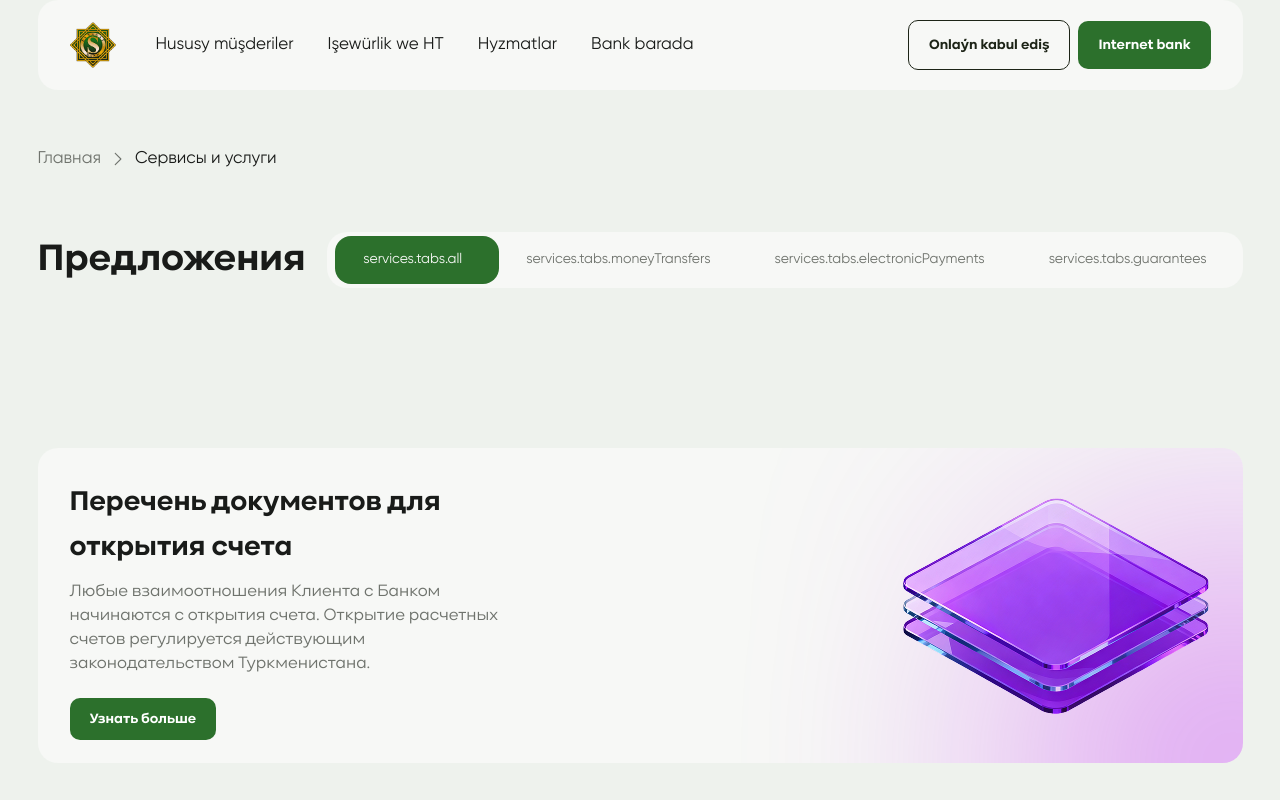
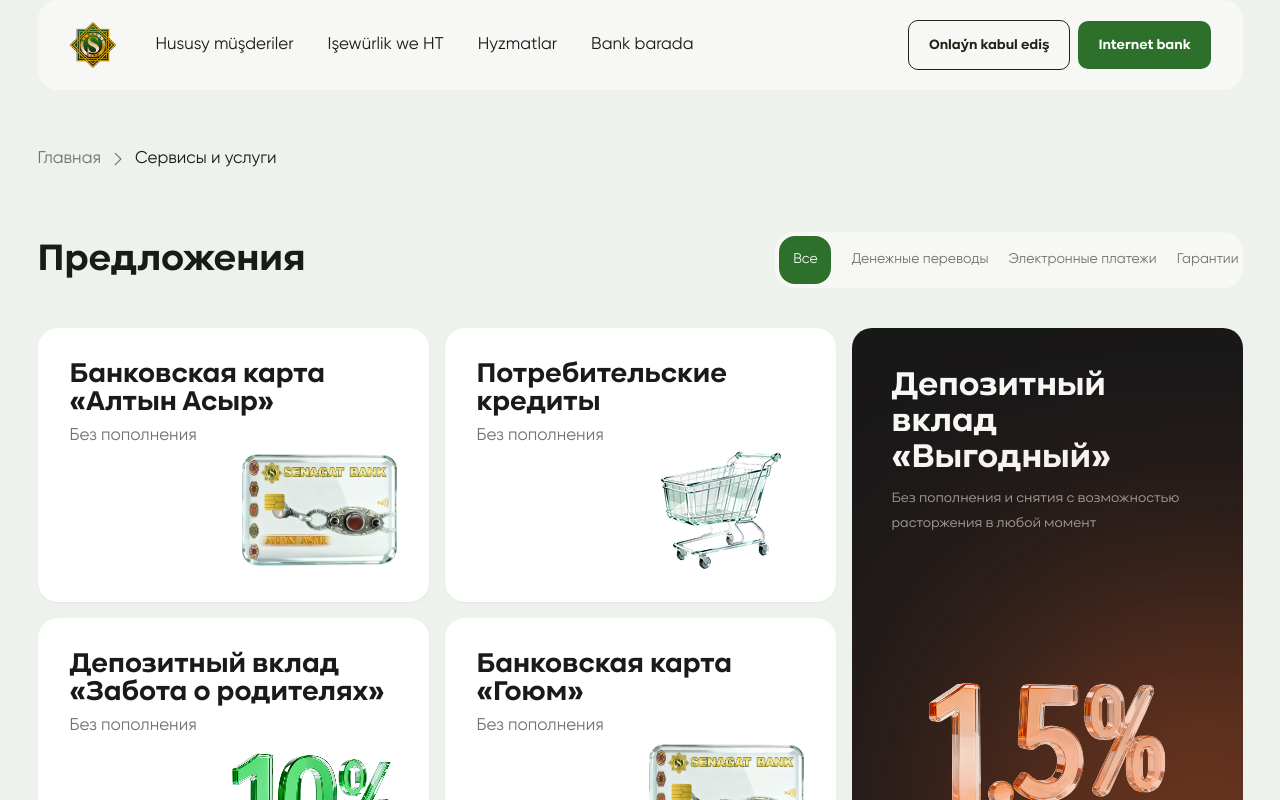
Before and after one commit to Meylis7/Senagat, a Vue app: page /services in a window 1280 px wide. Shown: the top 800 px of the page. Built offline with nearby package versions, Linux system fonts and the light colour scheme.

Commit message:
update locale and tabs update

```diff
--- a/src/components/website/Header.vue
+++ b/src/components/website/Header.vue
@@ -1,10 +1,10 @@
 <script setup>
     import { RouterLink, useRoute } from 'vue-router';
     import { useI18n } from 'vue-i18n';
-
+    const { t, locale } = useI18n();
     import { ref, onMounted, onUnmounted, nextTick, computed, watch } from 'vue';
 
-    const { t, locale } = useI18n();
+
 
     import logo from "@/assets/images/logo.png";
 
@@ -120,7 +120,7 @@
                         </RouterLink>
 
                         <div class="flex items-center ml-auto gap-x-2">
-                            <RouterLink to="/" :class="[
+                            <RouterLink to="/dashboard" :class="[
                                 'block text-sm font-bold border-solid border-[1px] rounded-[10px] px-5 py-[14px]',
                                 isDetailPage && !isSticky ? 'text-mainWhite border-[#F7F8F6]' : 'text-[#1D2417] border-[#1D2417]'
                             ]">
--- a/src/components/website/Hero.vue
+++ b/src/components/website/Hero.vue
@@ -1,5 +1,7 @@
 <script setup>
     import { RouterLink } from 'vue-router';
+    import { useI18n } from 'vue-i18n';
+    const { t, locale } = useI18n();
 
     import card from "@/assets/images/card-1.png";
 
@@ -7,16 +9,17 @@
 </script>
 
 <template>
-    <section class="hero pt-[155px] pb-[80px] bg-[#152A13] relative overflow-hidden">
+    <section class="hero pt-[155px] pb-[80px] bg-[#173A16] relative overflow-hidden">
         <div class="auto_container">
             <div class="hero_wrap">
                 <h1 class="m-auto max-w-[660px] text-center text-5xl font-bold text-mainWhite">
-                    Виртуальная карта за 0₽ с мгновенным кэшбэком
+                    {{ t('hero.title') }}
                 </h1>
 
                 <RouterLink to="/"
                     class="block mt-5 w-fit text-white text-[17px] font-normal font-Gilroy bg-[#2C702C] rounded-[20px] py-3 px-[35px] mx-auto">
-                    Узнать больше</RouterLink>
+                    {{ t('btn.learnMore') }}
+                </RouterLink>
 
                 <span class="block mt-[140px] max-w-[400px] mx-auto relative z-10">
                     <img :src="card" class="block w-full h-full object-contain" alt="card">
--- a/src/locales/en.js
+++ b/src/locales/en.js
@@ -5,6 +5,12 @@
     aboutBank: 'About',
     onlineReception: 'Online Reception',
     internetBank: 'Internet Banking',
+  },
+  hero: {
+    title: 'Virtual Card for free with Instant Cashback',
+  },
+  btn: {
+    learnMore: 'Learn more',
   },
   nav: {
     loans: {
@@ -42,14 +48,14 @@
       safetyDepositBoxes: 'Safety Deposit Boxes',
       currencyExchange: 'Currency Exchange',
       utilityPayments: 'Utility Payments',
-      communicationPayments: 'Communication Payments'
+      communicationPayments: 'Communication Payments',
     },
     tabs: {
       all: 'All',
       moneyTransfers: 'Money Transfers',
       electronicPayments: 'Electronic Payments',
-      guarantees: 'Guarantees'
-    }
+      guarantees: 'Guarantees',
+    },
   },
   footer: {
     languages: {
--- a/src/locales/ru.js
+++ b/src/locales/ru.js
@@ -44,12 +44,6 @@
       utilityPayments: 'Оплата коммунальных услуг',
       communicationPayments: 'Оплата услуг связи',
     },
-    tabs: {
-      all: 'Все',
-      moneyTransfers: 'Денежные переводы',
-      electronicPayments: 'Электронные платежи',
-      guarantees: 'Гарантии'
-    },
   },
   footer: {
     languages: {
--- a/src/locales/tk.js
+++ b/src/locales/tk.js
@@ -4,7 +4,13 @@
     businessAndIP: 'Işewürlik we HT',
     aboutBank: 'Bank barada',
     onlineReception: 'Onlaýn kabul ediş',
-    internetBank: 'Internet bank'
+    internetBank: 'Internet bank',
+  },
+  hero: {
+    title: 'Wirtual kart 0 manada, dessine keşbek bilen',
+  },
+  btn: {
+    learnMore: 'Giňişleýin öwrenmek',
   },
   nav: {
     loans: {
@@ -17,13 +23,13 @@
       agricultural: 'Oba hojalygy',
       stateEnterprises: 'Döwlet kärhanalary',
       publicFacilitiesFinancing: 'Jemgyýetçilik desgalaryny maliýeleşdirmek',
-      forProductionPurposes: 'Önümçilik maksatlary üçin'
+      forProductionPurposes: 'Önümçilik maksatlary üçin',
     },
     cards: {
       title: 'Kartlar',
       altynAsyrCard: 'Altyn asyr kart',
       goyumCard: 'Goýum kart',
-      mashgalaCard: 'Maşgala kart'
+      mashgalaCard: 'Maşgala kart',
     },
     deposits: {
       title: 'Goýumlar',
@@ -34,7 +40,7 @@
       profitable: 'Peýdaly',
       demandDeposit: 'Talap edilýänçä goýum',
       altynAsyrCardDeposit: '«Altyn Asyr» bank karty boýunça goýum',
-      goyumCardDeposit: '«Goýum» bank karty boýunça goýum'
+      goyumCardDeposit: '«Goýum» bank karty boýunça goýum',
     },
     services: {
       title: 'Hyzmatlar',
@@ -42,20 +48,28 @@
       safetyDepositBoxes: 'Seýf öýjüklerini kireýine almak',
       currencyExchange: 'Walýuta çalşygy',
       utilityPayments: 'Jemagat hyzmatlary üçin töleg',
-      communicationPayments: 'Aragatnaşyk hyzmatlary üçin töleg'
+      communicationPayments: 'Aragatnaşyk hyzmatlary üçin töleg',
     },
     tabs: {
       all: 'Hemmesi',
       moneyTransfers: 'Pul geçirimleri',
       electronicPayments: 'Elektron tölegler',
-      guarantees: 'Kepillikler'
-    }
+      guarantees: 'Kepillikler',
+    },
   },
-  footer: {
+  services: {
+        tabs: {
+            all: 'Hemmesi',
+            moneyTransfers: 'Pul geçirimleri',
+            electronicPayments: 'Elektron tölegler',
+            guarantees: 'Kepillikler'
+        }
+    },
+    footer: {
     languages: {
       english: 'English',
       russian: 'Русский',
-      turkmen: 'Türkmençe'
+      turkmen: 'Türkmençe',
     },
     languagesTitle: 'Diller',
     links: {
@@ -64,8 +78,8 @@
       news: 'Täzelikler',
       branches: 'Şahamçalar',
       exchangeRates: 'Walýuta kurslary',
-      atmSearch: 'Bankomat gözlegi'
-    }
+      atmSearch: 'Bankomat gözlegi',
+    },
   },
   dashboard: {
     hello: 'Salam',
@@ -74,6 +88,6 @@
     logout: 'Çykyş',
     dashboard: 'Dolandyryş paneli',
     settings: 'Sazlamalar',
-    profile: 'Profil'
-  }
+    profile: 'Profil',
+  },
 }
--- a/src/views/website/ServicesView.vue
+++ b/src/views/website/ServicesView.vue
@@ -1,52 +1,37 @@
 <script setup>
-import { ref, onMounted, nextTick, watch } from 'vue';
+    import { ref, computed, onMounted, nextTick } from 'vue';
     import { RouterLink } from 'vue-router';
-import { useI18n } from 'vue-i18n';
-
-const { t, locale } = useI18n();
-
-const getTabs = () => [
-    t('services.tabs.all'),
-    t('services.tabs.moneyTransfers'),
-    t('services.tabs.electronicPayments'),
-    t('services.tabs.guarantees')
-];
 
     // Tabs ==============================================================
-const activeTab = ref(getTabs()[0]);
-const activeIndex = ref(0);
-const activeTabWidth = ref(0);
-const activeTabOffset = ref(0);
+    const activeTab = ref('Все');
+    const tabRefs = ref([]);
+    const sliderStyle = ref({});
 
-const tabRefs = ref([]);
+    const setActiveTab = (tab) => {
+        activeTab.value = tab;
+        updateSlider();
+    };
 
-const updateActiveTabStyles = () => {
-    const activeTabEl = tabRefs.value[activeIndex.value];
-    if (activeTabEl) {
-        activeTabWidth.value = activeTabEl.offsetWidth;
-        activeTabOffset.value = activeTabEl.offsetLeft;
+    const tabOrder = ['Все', 'Вклад', 'Кредиты', 'Карты'];
+    const activeIndex = computed(() => tabOrder.indexOf(activeTab.value));
+
+    const updateSlider = () => {
+        nextTick(() => {
+            const index = activeIndex.value;
+            if (tabRefs.value[index]) {
+                const button = tabRefs.value[index];
+                sliderStyle.value = {
+                    width: `${button.offsetWidth}px`,
+                    transform: `translateX(${button.offsetLeft - 4}px)`
+                };
             }
+        });
     };
 
     onMounted(() => {
-    nextTick(() => {
-        updateActiveTabStyles();
+        updateSlider();
+        window.addEventListener('resize', updateSlider);
     });
-});
-
-watch(locale, () => {
-    const newTabs = getTabs();
-    activeTab.value = newTabs[activeIndex.value];
-    nextTick(() => {
-        updateActiveTabStyles();
-    });
-});
-
-const setActiveTab = (tab, index) => {
-    activeTab.value = tab;
-    activeIndex.value = index;
-    updateActiveTabStyles();
-};
 </script>
 
 <template>
@@ -85,42 +70,37 @@
                         Предложения
                     </h2>
 
-                    <div class="relative bg-mainWhite p-1 rounded-[20px] flex items-center">
+                    <div class="relative bg-mainWhite py-1 px-1  rounded-[20px] flex items-center gap-5">
                         <span
-                            class="absolute top-1 bottom-1 rounded-[16px] bg-[#2C702C] transition-all duration-300 ease-out"
-                            :style="{ width: `${activeTabWidth}px`, transform: `translateX(${activeTabOffset}px)` }"
-                            aria-hidden="true"></span>
+                            class="absolute top-1 bottom-1 rounded-[16px] bg-[#2C702C] transition-all duration-300 ease-out will-change-transform"
+                            :style="sliderStyle" aria-hidden="true"></span>
 
-                        <button type="button"
-                            :ref="el => tabRefs[0] = el"
-                            class="relative z-[1] w-full font-Gilroy cursor-pointer rounded-2xl py-3 px-8 text-center transition-colors"
-                            :class="activeTab === t('services.tabs.all') ? 'text-mainWhite' : 'text-[#6F736D] hover:text-[#2C702C]'"
-                            @click="setActiveTab(t('services.tabs.all'), 0)">
-                            {{ t('services.tabs.all') }}
+                        <button type="button" :ref="el => tabRefs[0] = el"
+                            class="relative z-[1] font-Gilroy cursor-pointer rounded-2xl text-center transition-colors"
+                            :class="activeTab === 'Все' ? 'text-mainWhite py-3 px-[14px]' : 'text-[#6F736D] hover:text-[#2C702C]'"
+                            @click="setActiveTab('Все')">
+                            Все
                         </button>
 
-                        <button type="button"
-                            :ref="el => tabRefs[1] = el"
-                            class="relative z-[1] w-full font-Gilroy cursor-pointer rounded-2xl py-3 px-8 text-center transition-colors"
-                            :class="activeTab === t('services.tabs.moneyTransfers') ? 'text-[#EEF2ED]' : 'text-[#6F736D] hover:text-[#2C702C]'"
-                            @click="setActiveTab(t('services.tabs.moneyTransfers'), 1)">
-                            {{ t('services.tabs.moneyTransfers') }}
+                        <button type="button" :ref="el => tabRefs[1] = el"
+                            class="relative z-[1] font-Gilroy cursor-pointer rounded-2xl text-center transition-colors"
+                            :class="activeTab === 'Вклад' ? 'text-[#EEF2ED] py-3 px-[14px]' : 'text-[#6F736D] hover:text-[#2C702C]'"
+                            @click="setActiveTab('Вклад')">
+                            Денежные переводы
                         </button>
 
-                        <button type="button"
-                            :ref="el => tabRefs[2] = el"
-                            class="relative z-[1] w-full font-Gilroy cursor-pointer rounded-2xl py-3 px-8 text-center transition-colors"
-                            :class="activeTab === t('services.tabs.electronicPayments') ? 'text-[#EEF2ED]' : 'text-[#6F736D] hover:text-[#2C702C]'"
-                            @click="setActiveTab(t('services.tabs.electronicPayments'), 2)">
-                            {{ t('services.tabs.electronicPayments') }}
+                        <button type="button" :ref="el => tabRefs[2] = el"
+                            class="relative z-[1] font-Gilroy cursor-pointer rounded-2xl text-center transition-colors"
+                            :class="activeTab === 'Кредиты' ? 'text-[#EEF2ED] py-3 px-[14px]' : 'text-[#6F736D] hover:text-[#2C702C]'"
+                            @click="setActiveTab('Кредиты')">
+                            Электронные платежи
                         </button>
 
-                        <button type="button"
-                            :ref="el => tabRefs[3] = el"
-                            class="relative z-[1] w-full font-Gilroy cursor-pointer rounded-2xl py-3 px-8 text-center transition-colors"
-                            :class="activeTab === t('services.tabs.guarantees') ? 'text-[#EEF2ED]' : 'text-[#6F736D] hover:text-[#2C702C]'"
-                            @click="setActiveTab(t('services.tabs.guarantees'), 3)">
-                            {{ t('services.tabs.guarantees') }}
+                        <button type="button" :ref="el => tabRefs[3] = el"
+                            class="relative z-[1] font-Gilroy cursor-pointer rounded-2xl text-center transition-colors"
+                            :class="activeTab === 'Карты' ? 'text-[#EEF2ED] py-3 px-[14px]' : 'text-[#6F736D] hover:text-[#2C702C]'"
+                            @click="setActiveTab('Карты')">
+                            Гарантии
                         </button>
                     </div>
                 </div>
```
Lines whose indentation alone changed are shown as unchanged.
